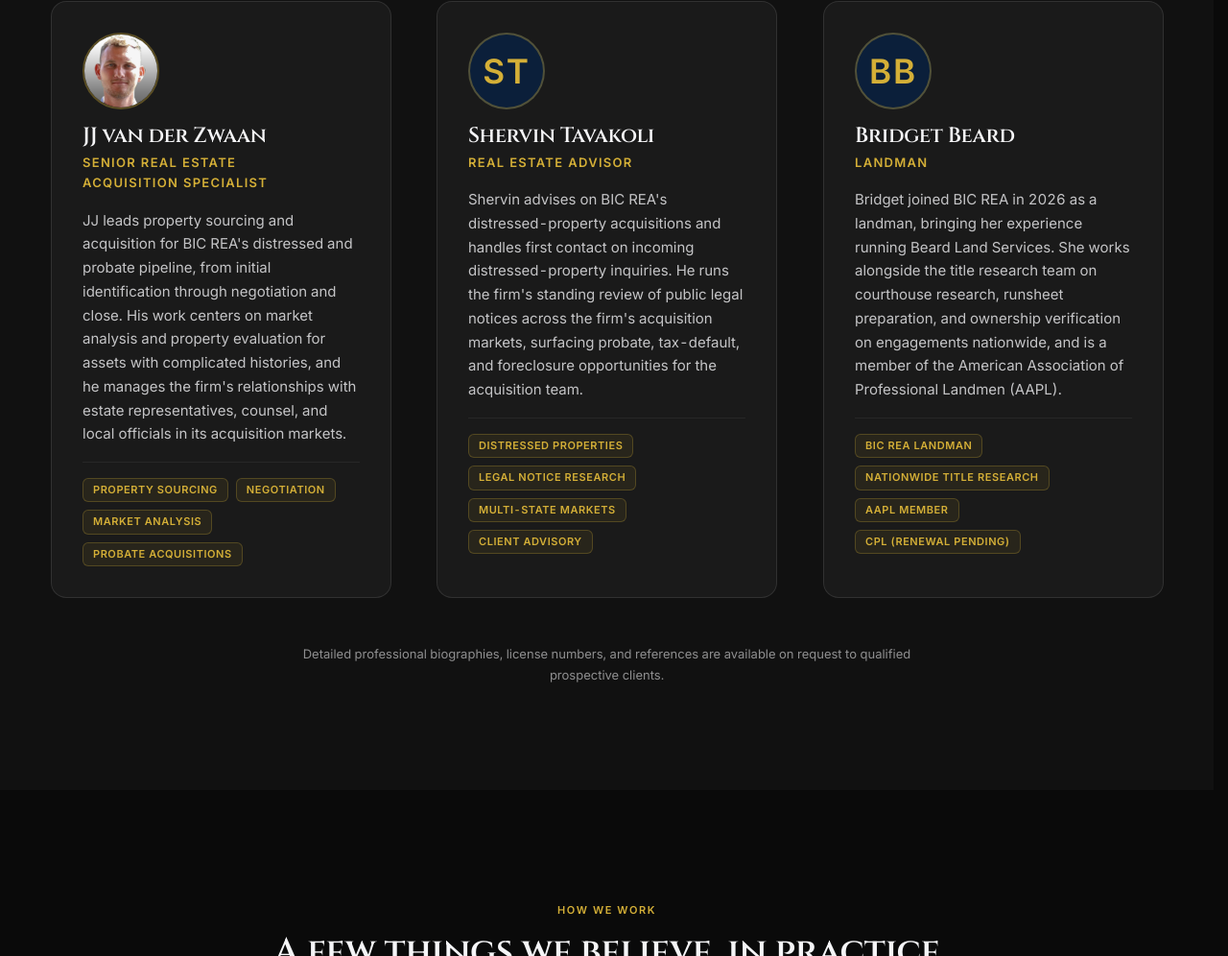
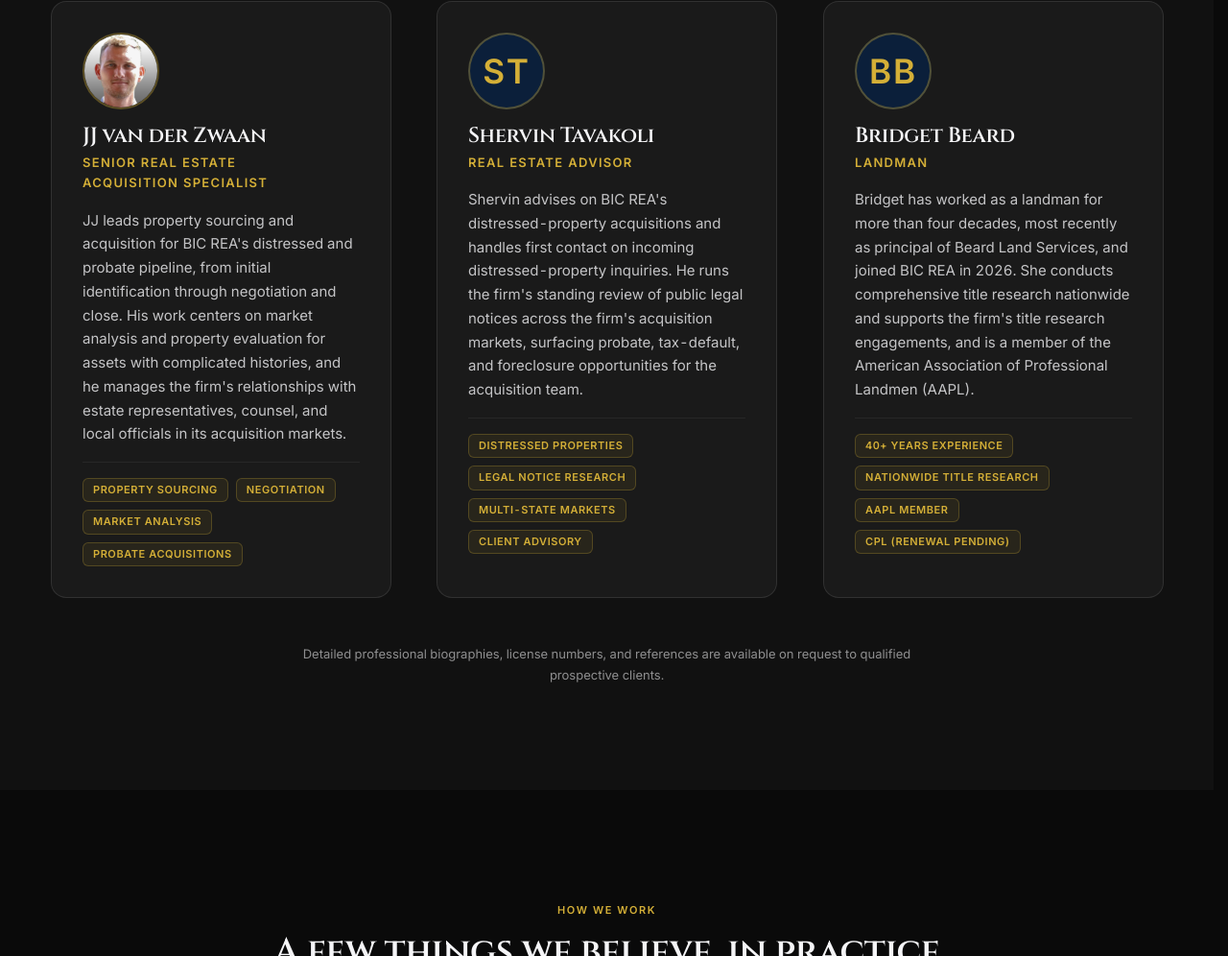
Before and after one commit to JvdZwaan76/bicrea-website, a plain HTML site: page about.html in a window 1280 px wide. Shown: the part 2596-3592 px from the top of the page at 96% size. Drawn offline with Linux system fonts and the light colour scheme.

Commit message:
About: Bridget Beard — four decades as a landman, nationwide title research (per Sandra)

```diff
--- a/about.html
+++ b/about.html
@@ -320,10 +320,10 @@
         <h3 class="team-name">Bridget Beard</h3>
         <p class="team-role">Landman</p>
         <p class="team-bio">
-          Bridget joined BIC REA in 2026 as a landman, bringing her experience running Beard Land Services. She works alongside the title research team on courthouse research, runsheet preparation, and ownership verification on engagements nationwide, and is a member of the American Association of Professional Landmen (AAPL).
+          Bridget has worked as a landman for more than four decades, most recently as principal of Beard Land Services, and joined BIC REA in 2026. She conducts comprehensive title research nationwide and supports the firm's title research engagements, and is a member of the American Association of Professional Landmen (AAPL).
         </p>
         <div class="team-credentials">
-          <span class="credential">BIC REA Landman</span>
+          <span class="credential">40+ Years Experience</span>
           <span class="credential">Nationwide Title Research</span>
           <span class="credential">AAPL Member</span>
           <span class="credential">CPL (Renewal Pending)</span><!-- drop "(Renewal Pending)" once AAPL renewal is confirmed -->
```
